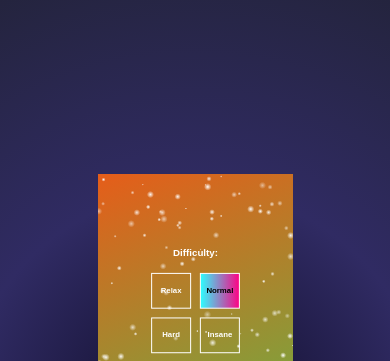
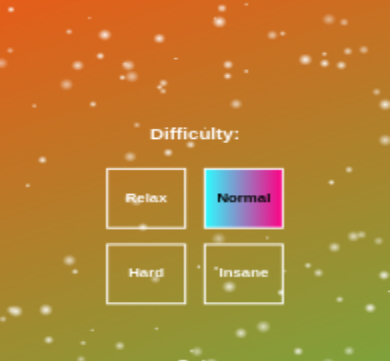
Before and after one commit to xBrasil/Arkanolf, a plain HTML site: page index.html in a window 390 px wide. Shown: the top 361 px of the page. Drawn offline with nearby package versions, Linux system fonts and the light colour scheme.

Commit message:
v0.4.5 correções no CSS e no JS para mobile (3)

```diff
--- a/static/css/styles.css
+++ b/static/css/styles.css
@@ -122,13 +122,39 @@ a:hover {
 @media (max-width: 768px) {
     html, body {
         overflow: hidden; /* Evita rolagem */
+        height: 100%;
+        margin: 0;
+        padding: 0; /* Remove padding se houver */
     }
 
     #canvasContainer {
-        height: 100%; /* Garante que ocupe todo o espaço disponível */
-        min-height: calc(100vh); /* Ajuste o cálculo para ocupar tudo, dane-se o rodapé */
+        display: flex;
+        justify-content: center;
+        align-items: center;
+        flex-grow: 1;
+        height: 100vh; /* Ocupa toda a altura da viewport */
+        width: 100vw; /* Ocupa toda a largura da viewport */
         max-width: none; /* Remove limite para ocupar a tela toda em dispositivos móveis */
         max-height: none;
         overflow: hidden; /* Evita rolagem */
+        position: fixed; /* Garante que o container permaneça fixo na tela */
+        top: 0;
+        left: 0;
+    }
+
+    #gameCanvas {
+        width: 100%;
+        height: 100%;
+        max-width: 100%;
+        max-height: 100%;
+        background: rgba(15, 12, 41, 0.8); /* Mantém a opacidade do background */
+    }
+
+    #logo {
+        display: none; /* Esconde o logo em dispositivos móveis para maximizar o espaço do jogo */
+    }
+
+    footer {
+        display: none; /* Esconde o rodapé */
     }
 }
```
